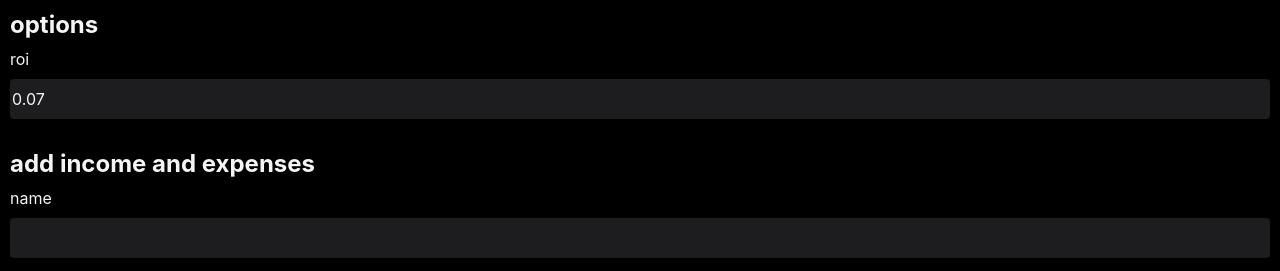
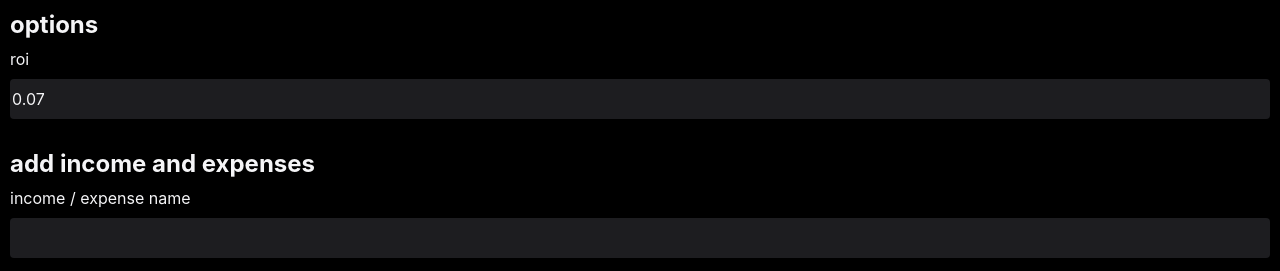
Before and after one commit to teaguestockwell/fire-calculator, a Next.js app: page / in a window 1280 px wide. Shown: the top 271 px of the page. Built offline with nearby package versions, Linux system fonts and the light colour scheme.

Commit message:
No autocomplete

```diff
--- a/pages/index.tsx
+++ b/pages/index.tsx
@@ -125,13 +125,13 @@
   return (
     <div style={css.card}>
       <h1>add income and expenses</h1>
-      <label htmlFor="name">name</label>
+      <label htmlFor="name">income / expense name</label>
       <input
         id="name"
         type="text"
         onChange={(e) => ss((p) => ({ ...p, name: e.target.value }))}
         value={s.name}
-        autoComplete="false"
+        autoComplete="off"
       />
       <label htmlFor="start year">start year</label>
       <input
@@ -187,13 +187,13 @@
 
   return (
     <div style={css.card}>
-      <label htmlFor="name">name</label>
+      <label htmlFor="name">income / expense name</label>
       <input
         id="name"
         type="text"
         onChange={(e) => ss((p) => ({ ...p, name: e.target.value }))}
         value={s.name}
-        autoComplete="false"
+        autoComplete="off"
       />
       <label htmlFor="start year">start year</label>
       <input
```
